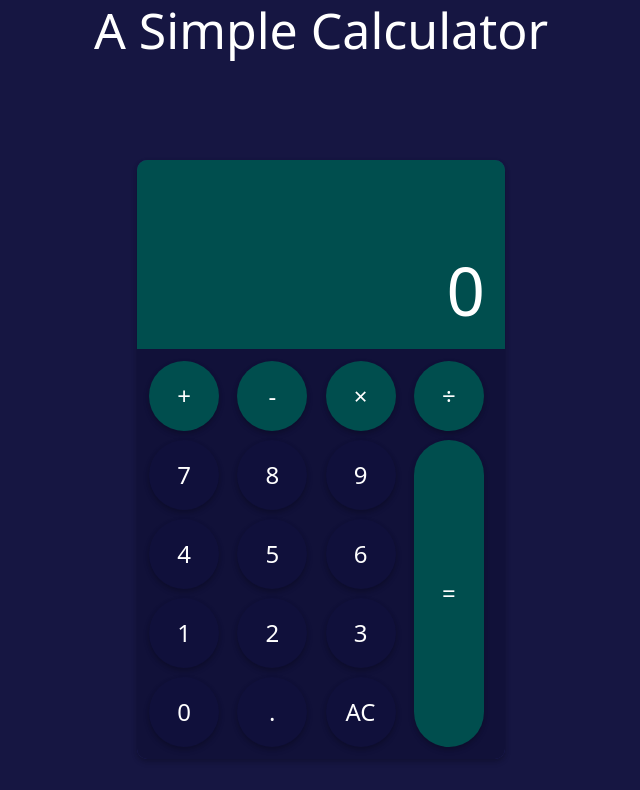
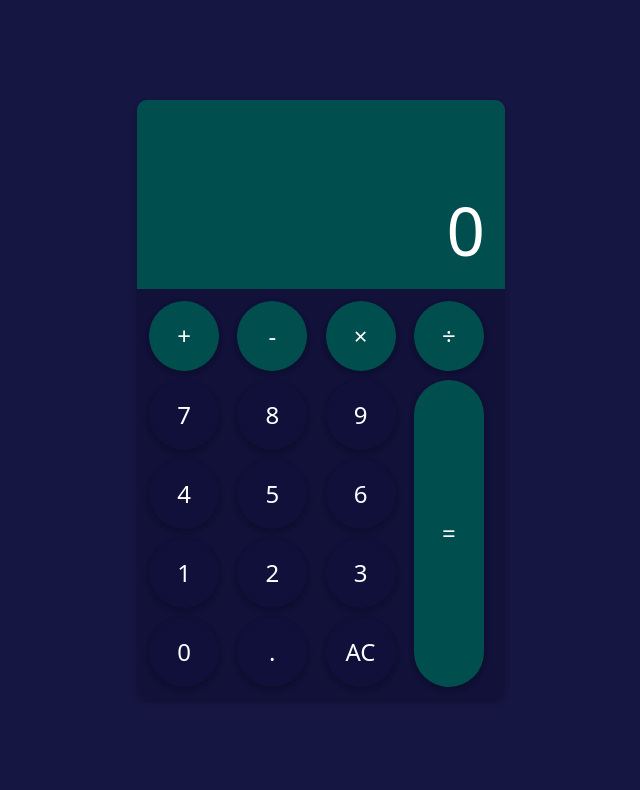
Before and after one commit to user-k-8/Simple-Calculator, a plain HTML site: page index.html in a window 1280 px wide. Shown: the whole page, without its empty margins (319-959 px from the left). Drawn offline with nearby package versions, Linux system fonts and the light colour scheme.

Commit message:
Update index.html

```diff
--- a/index.html
+++ b/index.html
@@ -12,12 +12,11 @@
 
 </head>
 <body>
-     <h1> A Simple Calculator</h1>
     <!-- Calculator wrapper -->
     <div class="calculator" id="calculator">
         <!-- Calculator output -->
         <div class="calculator__display" id="calculatorDisplay">0</div>
-            <!-- Claculator keys -->
+            <!-- Calculator keys -->
             <div class="calculator__keys" id="calculatorKeys">
                 <button class="  calculator__key calculator__key--operator"  data-action="add">+</button>
                 <button class="calculator__key calculator__key--operator" data-action="subtract">-</button>
```
